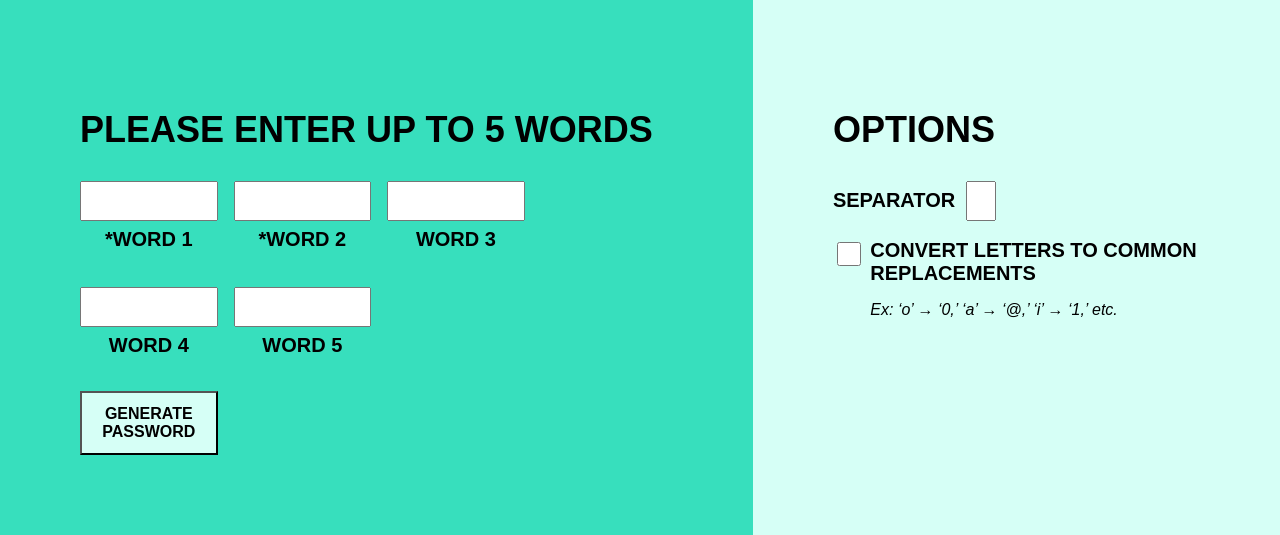
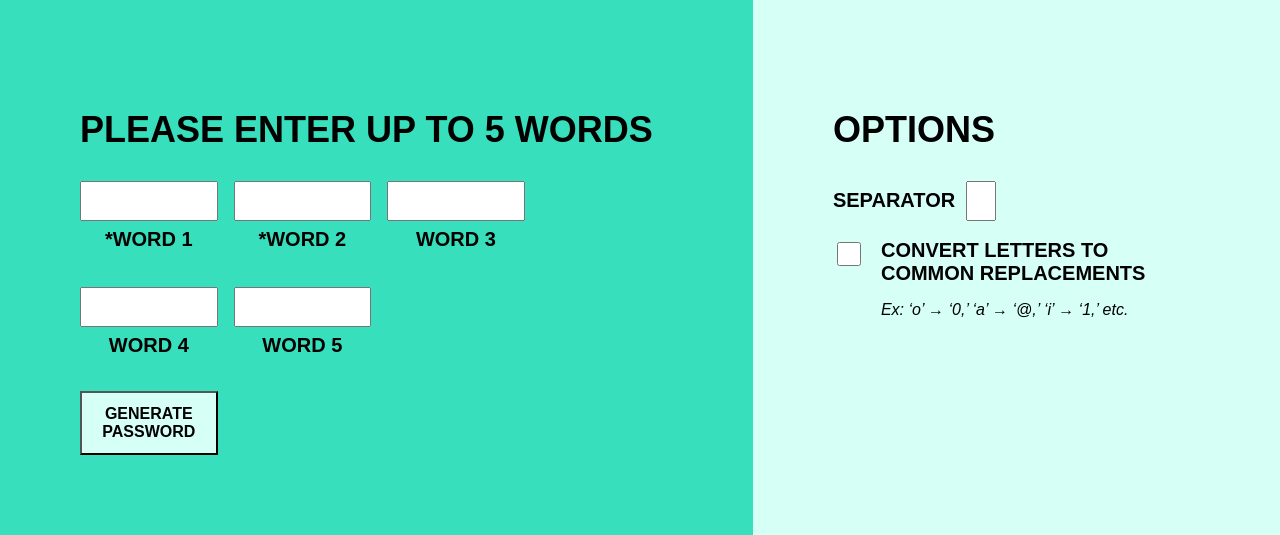
Before and after one commit to aatharva22/SharkHack_PersonalPasswordProject, a Flask app: page / in a window 1280 px wide. Shown: the part 382-917 px from the top of the page. Run offline with Flask 3, Linux system fonts and the light colour scheme; some web fonts are replaced.

Commit message:
Update style.css

```diff
--- a/static/style.css
+++ b/static/style.css
@@ -120,8 +120,7 @@ button:hover, .clickable:hover{
 
 .check{
     display: grid;
-    grid-template-columns: auto auto;
-    grid-gap: .4rem;
+    grid-template-columns: 3rem auto;
 }
 
 #pass{
```
